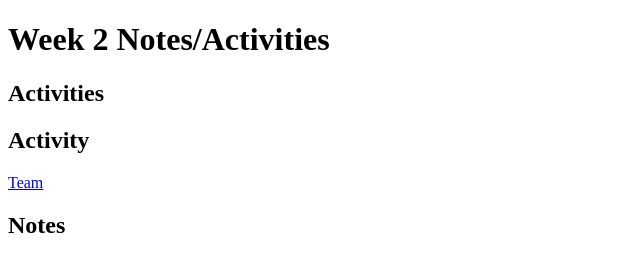
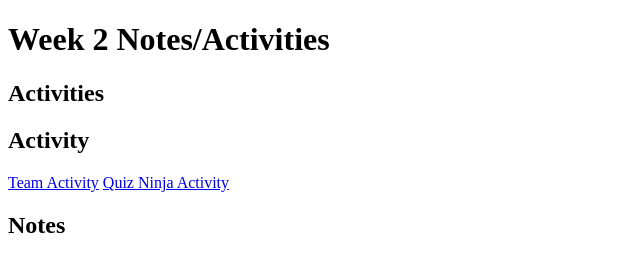
Before and after one commit to TLatu2020/WDD-330, a plain HTML site: page week2/index.html in a window 1280 px wide. Shown: the whole page, without its empty margins (0-640 px from the left). Drawn offline with Linux system fonts and the light colour scheme.

Commit message:
code improved

```diff
--- a/week2/index.html
+++ b/week2/index.html
@@ -14,9 +14,9 @@
     <h2>Activities</h2>
 
     <h2>Activity</h2>
-    <a href="activities/activity.html">Team</a>
+    <a href="activities/activity.html">Team Activity</a>
 
-    <a href="activities/quiz_ninja.html"></a>
+    <a href="activities/quiz_ninja.html">Quiz Ninja Activity</a>
 
     <h2>Notes</h2>
 
```
